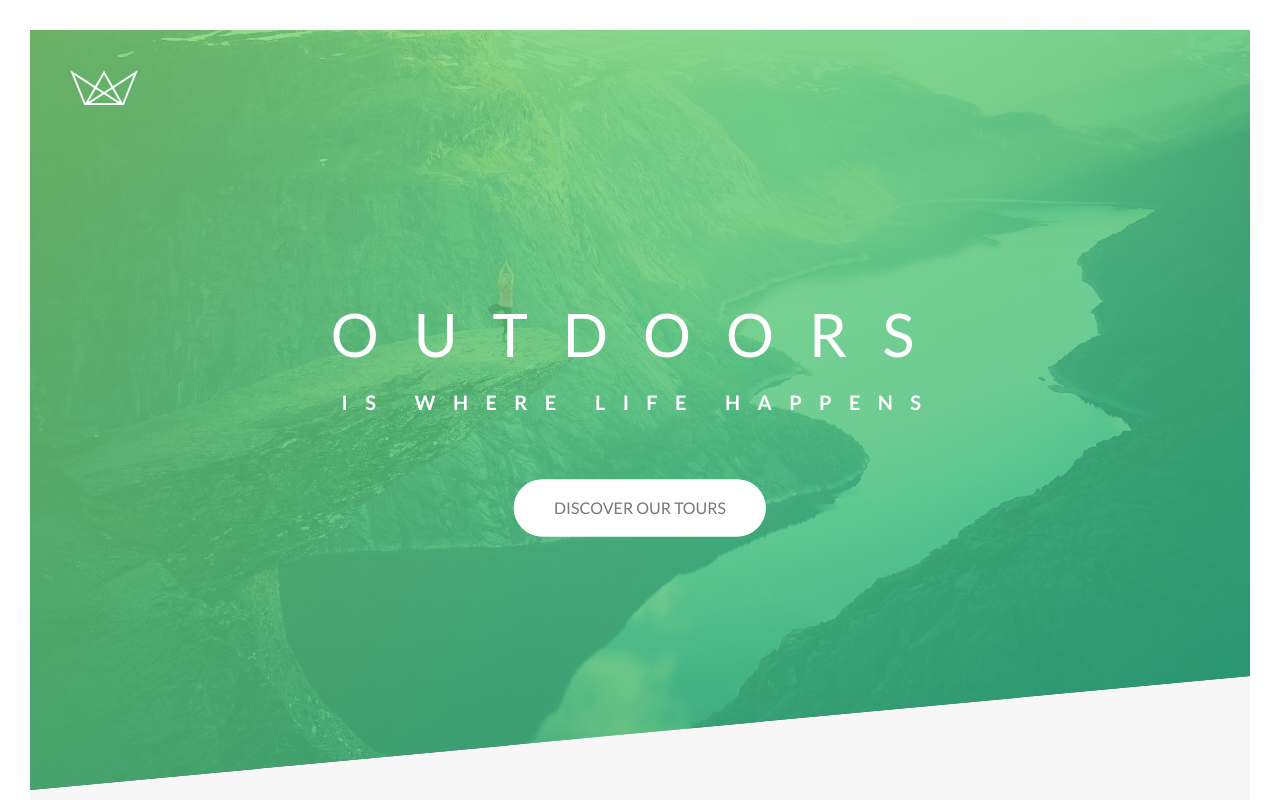
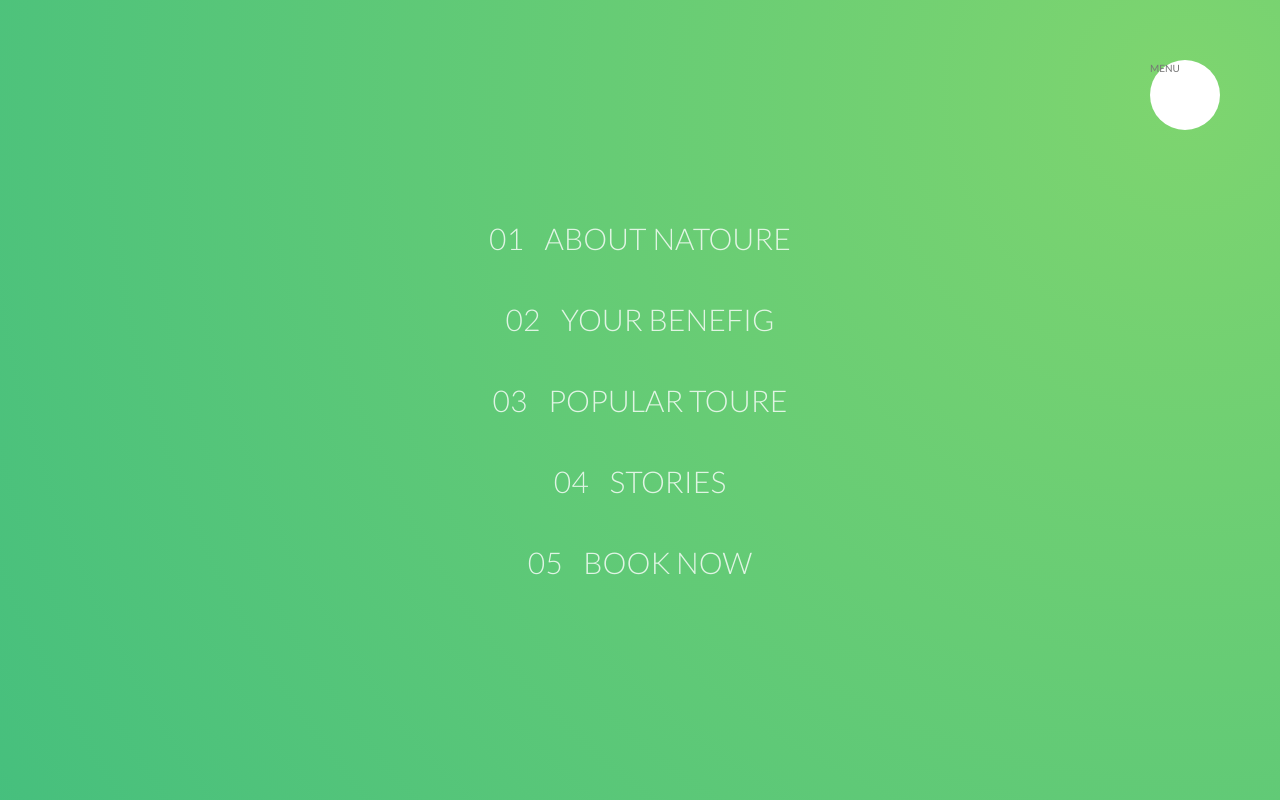
Before and after one commit to caption01/advance-css, a website: page natours-1/index.html in a window 1280 px wide. Shown: the top 800 px of the page. Drawn offline with Linux system fonts and the light colour scheme.

Commit message:
using advance scss, create navigation

```diff
--- a/natours-1/index.html
+++ b/natours-1/index.html
@@ -17,6 +17,26 @@
     <title>Natours | Exciting tours for adventurous people</title>
   </head>
   <body>
+
+    <div class="navigation">
+      <input type="checkbox" class="navigation__checkbox" id='navi-toggle'>
+
+      <label for="navi-toggle" class="navigation__button">MENU</label>
+
+      <div class="navigation__background">&nbsp;</div>
+
+      <nav class="navigation__nav">
+        <ul class="navigation__list">
+          <li class="navigation__item"><a href="#" class="navigation__link"> <span>01</span> About Natoure</a></li>
+          <li class="navigation__item"><a href="#" class="navigation__link"> <span>02</span> Your benefig</a></li>
+          <li class="navigation__item"><a href="#" class="navigation__link"> <span>03</span> Popular toure</a></li>
+          <li class="navigation__item"><a href="#" class="navigation__link"> <span>04</span> Stories</a></li>
+          <li class="navigation__item"><a href="#" class="navigation__link"> <span>05</span> Book now</a></li>
+        </ul>
+      </nav>
+    </div>
+
+
     <header class="header">
       <div class="header__logo-box">
         <img src="./img/logo-white.png" alt="logo" class="header__logo" />
--- /dev/null
+++ b/natours-1/sass/layout/_navigation.scss
@@ -0,0 +1,89 @@
+.navigation {
+  &__checkbox {
+    display: none;
+  }
+
+  &__button {
+    background-color: $color-white;
+    height: 7rem;
+    width: 7rem;
+    position: fixed;
+    top: 6rem;
+    right: 6rem;
+    border-radius: 50%;
+    z-index: 2000;
+  }
+
+  &__background {
+    height: 6rem;
+    width: 6rem;
+    border-radius: 50%;
+    position: fixed;
+    top: 6.5rem;
+    right: 6.5rem;
+    background-image: radial-gradient(
+      $color-primary-light,
+      $color-primary-dark
+    );
+    z-index: 1000;
+
+    transform: scale(50);
+  }
+
+  &__nav {
+    height: 100vh;
+    width: 100%;
+    position: fixed;
+    top: 0;
+    right: 0;
+    z-index: 1500;
+  }
+
+  &__list {
+    position: absolute;
+    top: 50%;
+    left: 50%;
+    transform: translate(-50%, -50%);
+    list-style: none;
+    text-align: center;
+  }
+
+  &__item {
+    margin: 1rem;
+  }
+
+  &__link {
+    &:link,
+    &:visited {
+      // display must be inline block to animate translateX
+      display: inline-block;
+      font-size: 3rem;
+      font-weight: 300;
+      opacity: 0.8;
+      padding: 1rem 2rem;
+      color: $color-white;
+      text-decoration: none;
+      text-transform: uppercase;
+      background-image: linear-gradient(
+        120deg,
+        transparent 0%,
+        transparent 50%,
+        $color-white 50%
+      );
+      background-size: 220%;
+      transition: all 0.4s;
+
+      span {
+        margin-right: 1.5rem;
+        display: inline-block;
+      }
+    }
+
+    &:hover,
+    &:active {
+      background-position: 100%;
+      color: $color-primary;
+      transform: translateX(1rem);
+    }
+  }
+}
--- a/natours-1/sass/main.scss
+++ b/natours-1/sass/main.scss
@@ -19,5 +19,6 @@
 @import "layout/header";
 @import "layout/grid";
 @import "layout/footer";
+@import "layout/navigation";
 
 @import "pages/home.scss";
```
Also changed, not shown: natours-1/css/style.css.
